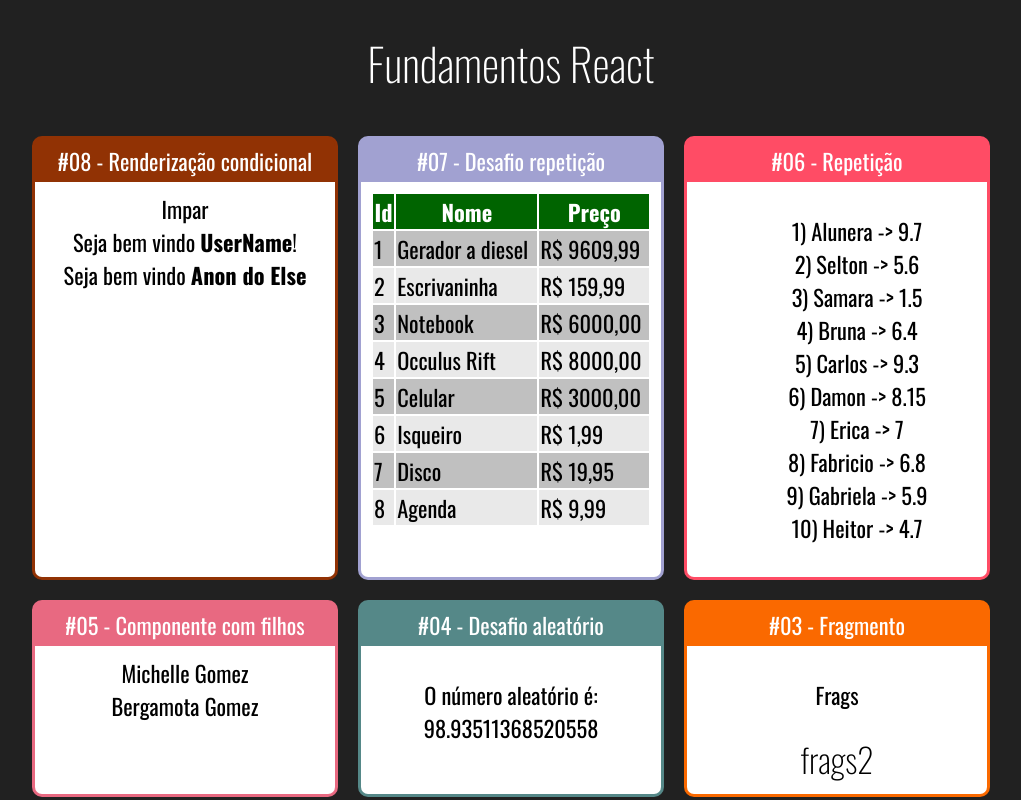
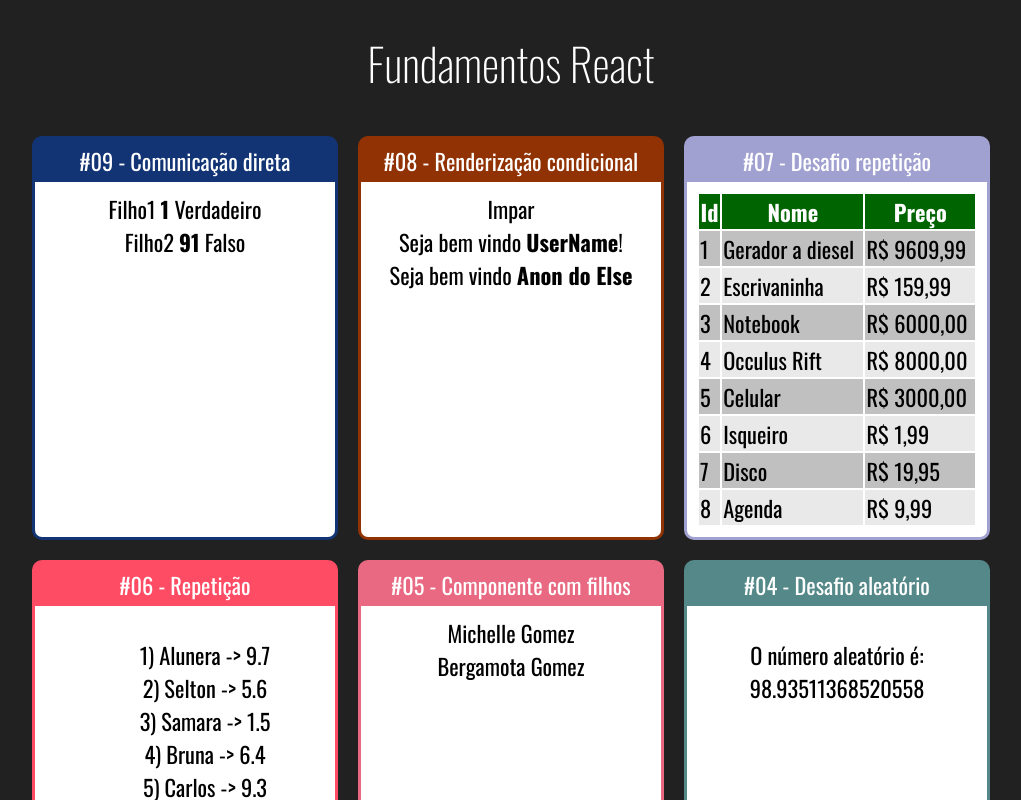
Before and after one commit to jaycalixto/learning-reactjs, a React (Create React App) app: page / in a window 1280 px wide. Shown: the top 800 px of the page, without its empty margins (129-1150 px from the left). Built offline with nearby package versions, Linux system fonts and the light colour scheme.

Commit message:
next https://www.udemy.com/course/react-redux-pt/learn/lecture/19636816#overview

```diff
--- a/src/App.jsx
+++ b/src/App.jsx
@@ -12,6 +12,7 @@ import ListaAlunos from './components/repeticao/ListaAlunos';
 import TabelaProdutos from './components/repeticao/TabelaProdutos';
 import ParOuImpar from './components/condicional/ParOuImpar';
 import UsuarioInfo from './components/condicional/UsuarioInfo';
+import DiretaPai from './components/comunicacao/DiretaPai';
 
 export default function App() {
     return (
@@ -19,6 +20,9 @@ export default function App() {
             <h1>Fundamentos React</h1>
 
             <div className="Cards">
+                <Card titulo="#09 - Comunicação direta" color="#123475">
+                    <DiretaPai></DiretaPai>
+                </Card>
                 <Card titulo="#08 - Renderização condicional" color="#913204">
                     <ParOuImpar numero={13}></ParOuImpar>
                     <UsuarioInfo usuario={ { nome: 'UserName' } }></UsuarioInfo>
--- /dev/null
+++ b/src/components/comunicacao/DiretaFilho.jsx
@@ -0,0 +1,20 @@
+import React from 'react';
+import PropTypes from 'prop-types';
+
+function DiretaFilho ({texto, numero, booleano}) {
+    return (
+        <div>
+            <span> {texto} </span>
+            <span> <strong>{numero}</strong> </span>
+            <span> {booleano? 'Verdadeiro' : 'Falso'} </span>
+        </div>
+    );
+}
+
+DiretaFilho.propTypes = {
+    texto: PropTypes.string,
+    numero: PropTypes.number,
+    booleano: PropTypes.bool
+};
+
+export default DiretaFilho;
--- /dev/null
+++ b/src/components/comunicacao/DiretaPai.jsx
@@ -0,0 +1,13 @@
+import React from 'react';
+import DiretaFilho from './DiretaFilho';
+
+function DiretaPai () {
+    return (
+        <div>
+            <DiretaFilho texto="Filho1" numero={1} booleano={true}></DiretaFilho>
+            <DiretaFilho texto="Filho2" numero={91} booleano={false}></DiretaFilho>
+        </div>
+    );
+}
+
+export default DiretaPai;
```
